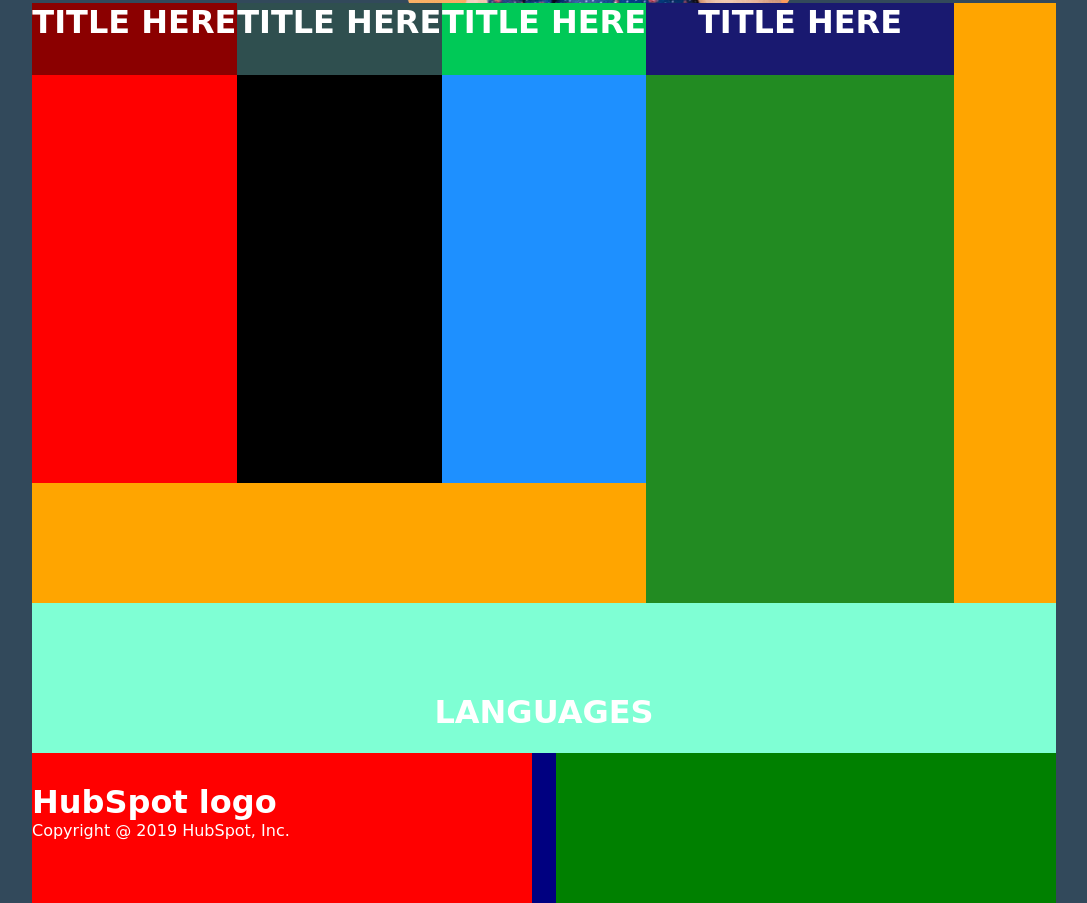
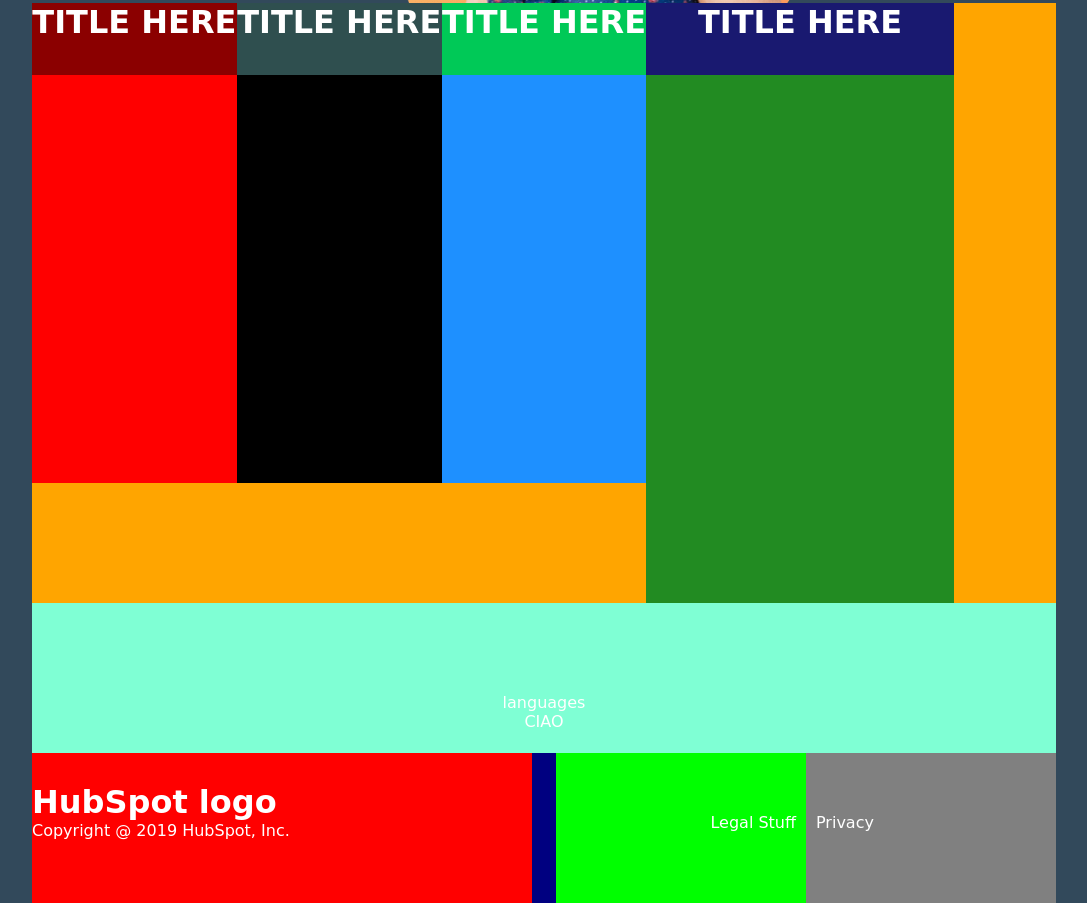
Before and after one commit to Danny-Brogno/htmlcss-hubspot, a plain HTML site: page index.html in a window 1280 px wide. Shown: the part 5708-6611 px from the top of the page, without its empty margins (96-1183 px from the left). Drawn offline with Linux system fonts and the light colour scheme.

Commit message:
Macro-section (footer) done

```diff
--- a/css/style.css
+++ b/css/style.css
@@ -1207,3 +1207,25 @@ background-size: 80%;
   /* debug */
   background-color: green;
 }
+
+.foot5-tex2-part1 {
+  width: 50%;
+  height: 100%;
+  float: left;
+  text-align: right;
+  padding-top: 60px;
+  padding-right: 10px;
+  /* debug */
+  background-color: lime;
+}
+
+.foot5-tex2-part2 {
+  width: 50%;
+  height: 100%;
+  float: right;
+  text-align: left;
+  padding-top: 60px;
+  padding-left: 10px;
+  /* debug */
+  background-color: grey;
+}
--- a/index.html
+++ b/index.html
@@ -618,7 +618,7 @@
 
               <div class="foot5">
                 <div class="foot5-text">
-                  <h1>LANGUAGES</h1>
+                  <p>languages</p><span>CIAO</span>
                 </div>
               </div>
 
@@ -630,6 +630,15 @@
                 </div>
 
                 <div class="foot5-text2">
+
+                  <div class="foot5-tex2-part1">
+                    <p>Legal Stuff</p>
+                  </div>
+
+                  <div class="foot5-tex2-part2">
+                    <p>Privacy</p>
+                  </div>
+
                 </div>
 
               </div>
```
